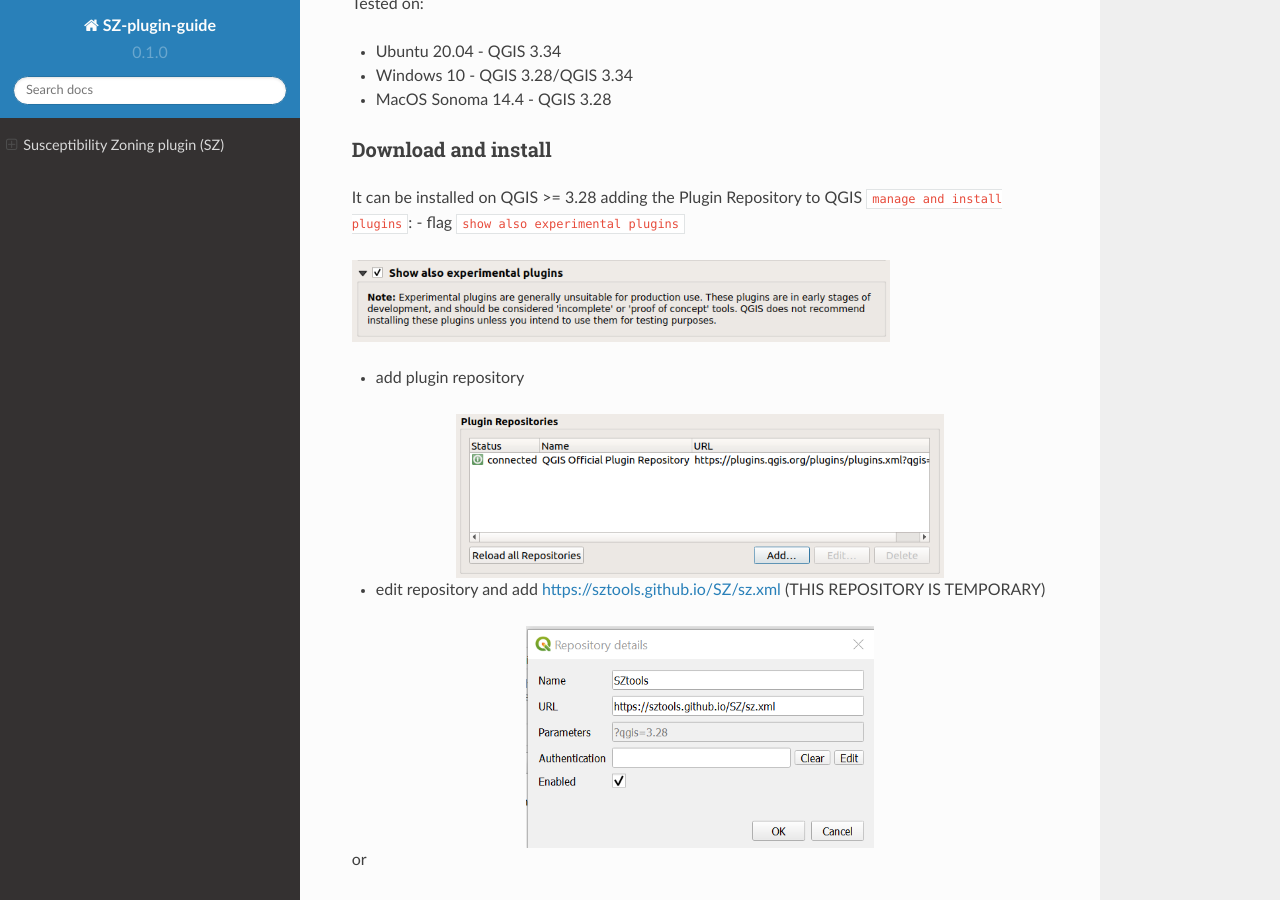
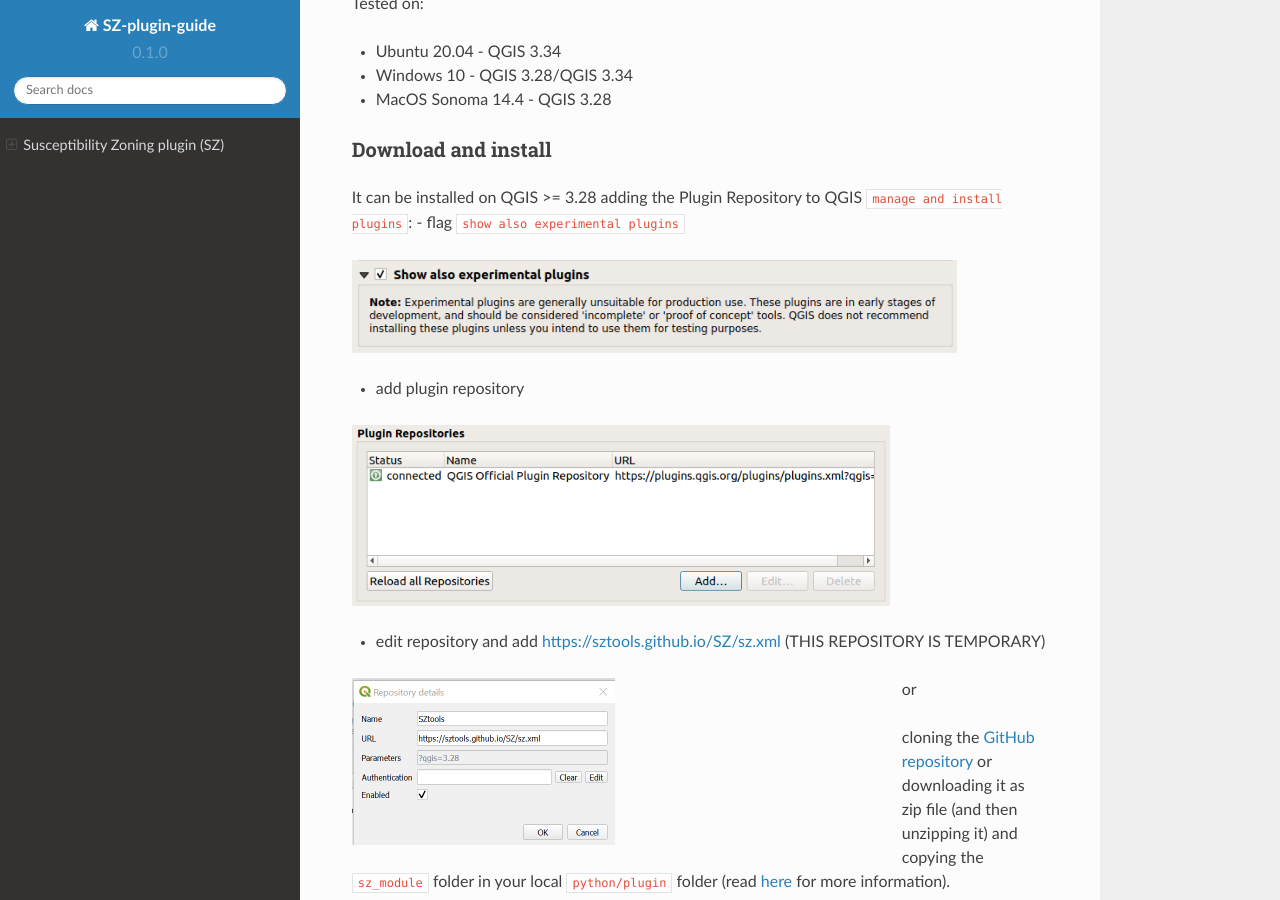
Before and after one commit to SZtools/SZ-docs, a Sphinx documentation site: the page built from docs/source/index.rst, in a window 1280 px wide and 900 px high, scrolled down 858 px. Built offline with Sphinx 7.4.7 and the Read the Docs theme 2.0.0, drawn with Linux system fonts in a browser that asks for light colours; pages that are not in the unit, such as notebooks, are missing from menus.

Commit message:
Update index.rst

```diff
--- a/docs/source/index.rst
+++ b/docs/source/index.rst
@@ -65,22 +65,22 @@
 
 .. figure:: ../images/experimental.png
    :alt: Show experimental plugins
-   :width: 80%
+   :width: 90%
    :align: left
 
 - add plugin repository
 
 .. figure:: ../images/addrepo.png
    :alt: Add plugin repository
-   :width: 70%
-   :align: center
+   :width: 80%
+   :align: left
 
 - edit repository and add `https://sztools.github.io/SZ/sz.xml <https://sztools.github.io/SZ/sz.xml>`_ (THIS REPOSITORY IS TEMPORARY)
 
 .. figure:: ../images/repodetail.png
    :alt: Edit plugin repository
    :width: 50%
-   :align: center
+   :align: left
 
 or
 
@@ -90,7 +90,7 @@
 
 .. figure:: ../images/install.png
    :alt: Install A
-   :width: 80%
+   :width: 90%
    :align: center
 
 or
@@ -99,7 +99,7 @@
 
 .. figure:: ../images/install.png
    :alt: Install B
-   :width: 80%
+   :width: 90%
    :align: center
 
 At the end you should have the SZ plugin in your processing toolbox
@@ -107,7 +107,7 @@
 .. figure:: ../images/gui.png
    :alt: Processing toolbox
    :width: 40%
-   :align: center
+   :align: left
 
 GUI
 ---
@@ -130,7 +130,7 @@
 
 .. figure:: ../images/use.png
    :alt: Input data
-   :width: 80%
+   :width: 90%
    :align: center
 
 Test
@@ -140,12 +140,12 @@
 
 .. figure:: ../images/test.png
    :alt: Output A
-   :width: auto
+   :width: 80%
    :align: center
 
 .. figure:: ../images/output.png
    :alt: Output B
-   :width: auto
+   :width: 80%
    :align: center
 
 Third-part libraries and plugins used
```
